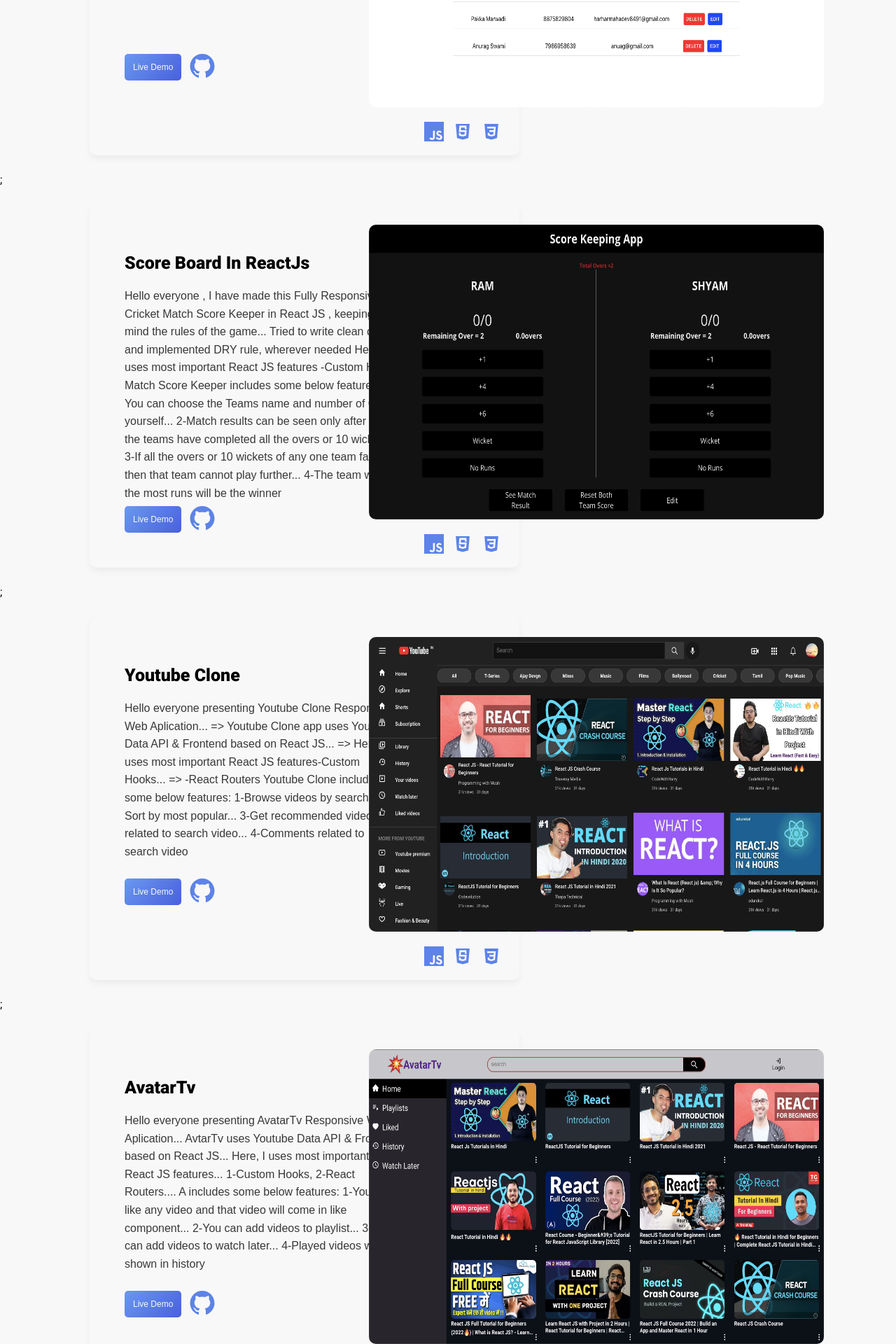
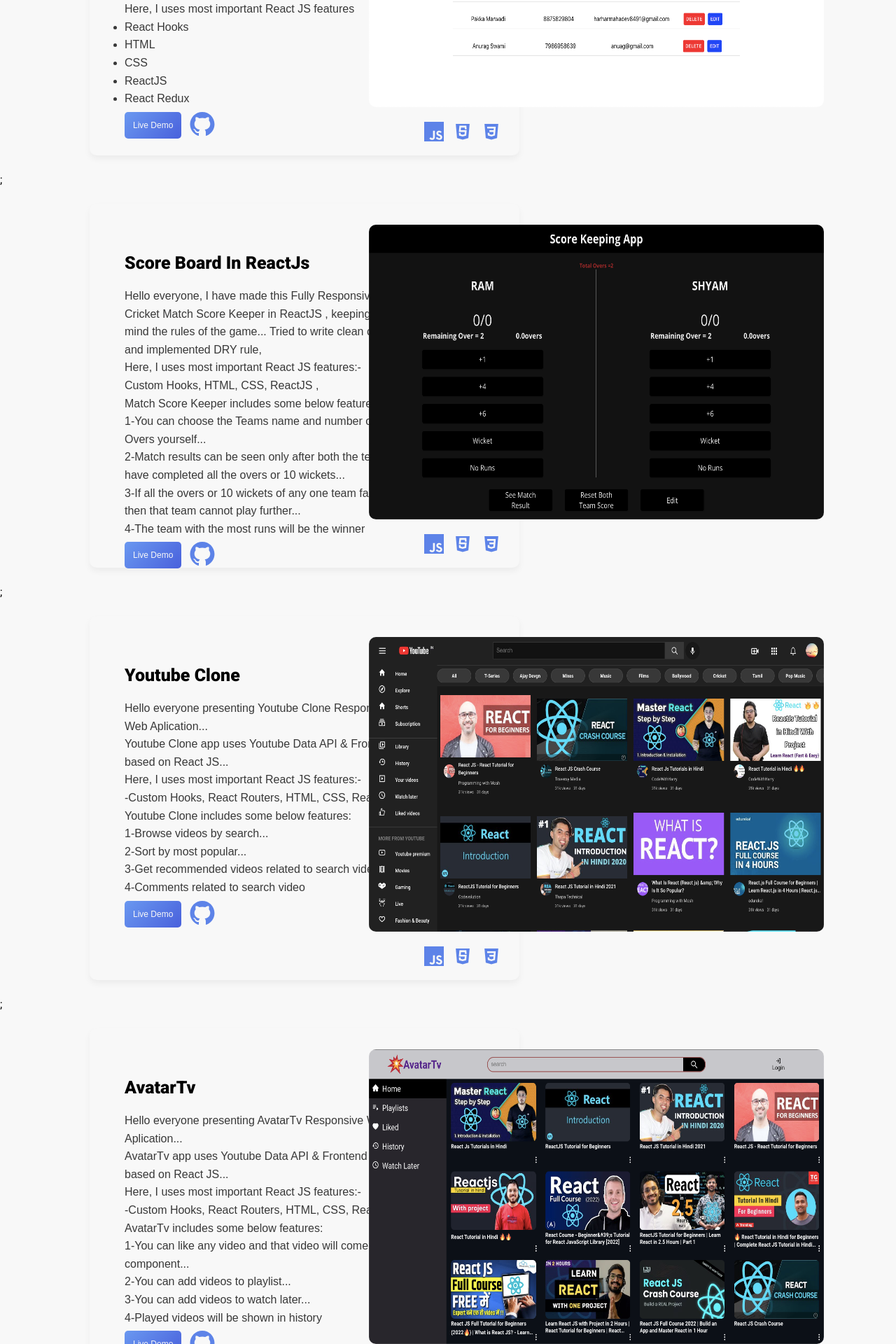
Before and after one commit to ramavatarmeena99/my_portfolio, a React (Create React App) app: page / in a window 1280 px wide. Shown: the part 2232-4152 px from the top of the page at 70% size. Built offline with nearby package versions, Linux system fonts and the light colour scheme.

Commit message:
someproject add

```diff
--- a/src/data.js
+++ b/src/data.js
@@ -3,14 +3,31 @@
 import YoutubeClone from "./Img/YoutubeClone.png";
 import HighlightText from "./Img/HighlightText.png";
 import AvatarTv from "./Img/AvatarTv.png";
-import RenderImage from "./Img/RenderImage.png"
+import RenderImage from "./Img/RenderImage.png";
 
 export const data = [
   {
     id: 1,
     projectName: "Contact List App",
-    aboutForProject:
-      "Hello everyone, I have made this fully Responsive Simple Contact App In React Redux... I Have used ReactJS as a frontend. I Am not using any backend in this Project, so a just client-side application  This is a CRUD application where users can be able to add, update and delete the contact...Here, I uses most important React JS features - React Hooks",
+    aboutForProject: (
+      <>
+        <p>Hello everyone,</p>
+        <p>
+          I have made this fully Responsive Simple Contact App In React Redux...
+          I Have used ReactJS as a frontend. I Am not using any backend in this
+          Project, so a just client-side application, This is a CRUD application
+          where users can be able to add, update and delete the contact...
+        </p>
+        Here, I uses most important React JS features
+        <ul>
+          <li>React Hooks</li>
+          <li>HTML</li>
+          <li>CSS</li>
+          <li>ReactJS</li>
+          <li>React Redux</li>
+        </ul>
+      </>
+    ),
     link: "https://avtar-react-telephonic-library.netlify.app/",
     projectImg: ContactList,
     projectGithubLink: "https://github.com/ramavatarmeena99/Contact_List_App",
@@ -18,8 +35,31 @@
   {
     id: 2,
     projectName: "Score Board In ReactJs",
-    aboutForProject:
-      "Hello everyone , I have made this Fully Responsive Cricket Match Score Keeper in React JS , keeping in mind the rules of the game...   Tried to write clean code and implemented DRY rule, wherever needed  Here, I uses most important React JS features   -Custom Hooks    Match Score Keeper includes some below features: 1-You can choose the Teams name and number of Overs yourself... 2-Match results can be seen only after both the teams have completed all the overs or 10 wickets...  3-If all the overs or 10 wickets of any one team fall, then that team cannot play further... 4-The team with the most runs will be the winner",
+    aboutForProject: (
+      <>
+        <p>
+          Hello everyone, I have made this Fully Responsive Cricket Match Score
+          Keeper in ReactJS , keeping in mind the rules of the game... Tried to
+          write clean code and implemented DRY rule,
+        </p>
+        Here, I uses most important React JS features:-
+        <p>Custom Hooks, HTML, CSS, ReactJS ,</p>
+        Match Score Keeper includes some below features:
+        <ul>
+          <p>1-You can choose the Teams name and number of Overs yourself...</p>
+          <p>
+            2-Match results can be seen only after both the teams have completed
+            all the overs or 10 wickets...
+          </p>
+          <p>
+            3-If all the overs or 10 wickets of any one team fall, then that
+            team cannot play further...
+          </p>
+          <p>4-The team with the most runs will be the winner</p>
+        </ul>
+      </>
+    ),
+
     link: "https://score-keeping-app.netlify.app/",
     projectImg: ScoreKeeping,
     projectGithubLink:
@@ -28,8 +68,27 @@
   {
     id: 3,
     projectName: "Youtube Clone",
-    aboutForProject:
-      "Hello everyone presenting Youtube Clone Responsive Web Aplication...  => Youtube Clone app uses Youtube Data API & Frontend based on React JS...  => Here, I uses most important React JS features-Custom Hooks... => -React Routers Youtube Clone includes some below features: 1-Browse videos by search... 2-Sort by most popular... 3-Get recommended videos related to search video...  4-Comments related to search video ",
+    aboutForProject: (
+      <>
+        <p>
+          Hello everyone presenting Youtube Clone Responsive Web Aplication...
+        </p>
+        <p>
+          Youtube Clone app uses Youtube Data API & Frontend based on React
+          JS...{" "}
+        </p>
+        Here, I uses most important React JS features:-
+        <p>-Custom Hooks, React Routers, HTML, CSS, ReactJS ,</p>
+        Youtube Clone includes some below features:
+        <ul>
+          <p> 1-Browse videos by search...</p>
+          <p>2-Sort by most popular...</p>
+          <p>3-Get recommended videos related to search video...</p>
+          <p> 4-Comments related to search video</p>
+        </ul>
+      </>
+    ),
+
     link: "https://theyoutube.netlify.app/",
     projectImg: YoutubeClone,
     projectGithubLink: "https://github.com/ramavatarmeena99/Youtube-Clone",
@@ -37,8 +96,27 @@
   {
     id: 4,
     projectName: " AvatarTv",
-    aboutForProject:
-      "Hello everyone presenting AvatarTv Responsive Web Aplication...  AvtarTv  uses Youtube Data API &  Frontend based on React JS...  Here, I uses most important React JS features...  1-Custom Hooks,  2-React Routers....  A includes some below features:      1-You can like any video and that video will come in like component...    2-You can add videos to playlist...      3-You can add videos to watch later...  4-Played videos will be shown in history",
+    aboutForProject: (
+      <>
+        <p>Hello everyone presenting AvatarTv Responsive Web Aplication...</p>
+        <p>
+          AvatarTv app uses Youtube Data API & Frontend based on React JS...
+        </p>
+        Here, I uses most important React JS features:-
+        <p>-Custom Hooks, React Routers, HTML, CSS, ReactJS ,</p>
+        AvatarTv includes some below features:
+        <ul>
+          <p>
+
+            1-You can like any video and that video will come in like
+            component...
+          </p>
+          <p>2-You can add videos to playlist...</p>
+          <p>3-You can add videos to watch later...</p>
+          <p> 4-Played videos will be shown in history</p>
+        </ul>
+      </>
+    ),
     link: "https://avatar-tv.netlify.app/",
     projectImg: AvatarTv,
     projectGithubLink: "https://github.com/ramavatarmeena99/Avatar-TV",
@@ -46,19 +124,19 @@
   {
     id: 5,
     projectName: "HighlightText And Array",
-    aboutForProject:
-      " using HTML5, CSS3, Vanilla JavaScript, ReactJs,.      ",
+    aboutForProject: " using HTML5, CSS3, Vanilla JavaScript, ReactJs,.      ",
     link: "https://hightlighttextandarray.netlify.app/",
     projectImg: HighlightText,
-    projectGithubLink: "https://github.com/ramavatarmeena99/Avatar-HighlightText-And-Array",
+    projectGithubLink:
+      "https://github.com/ramavatarmeena99/Avatar-HighlightText-And-Array",
   },
   {
     id: 6,
     projectName: "Render Image",
-    aboutForProject:
-      " using HTML5, CSS3, Vanilla JavaScript, ReactJs,.      ",
+    aboutForProject: " using HTML5, CSS3, Vanilla JavaScript, ReactJs,.      ",
     link: "https://avatarrenderimage.netlify.app/",
     projectImg: RenderImage,
-    projectGithubLink: "https://github.com/ramavatarmeena99/Avatar-Render-Image",
+    projectGithubLink:
+      "https://github.com/ramavatarmeena99/Avatar-Render-Image",
   },
 ];
```
